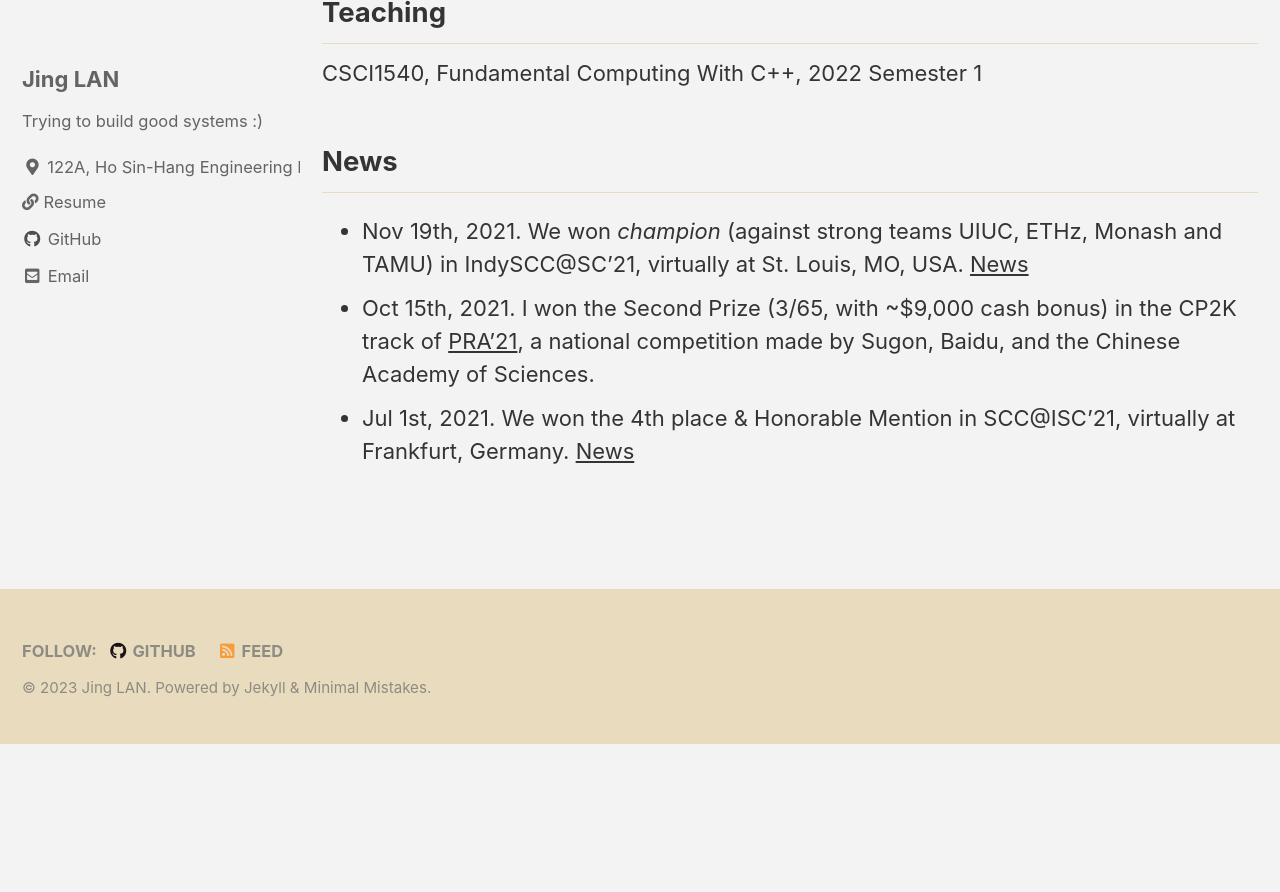
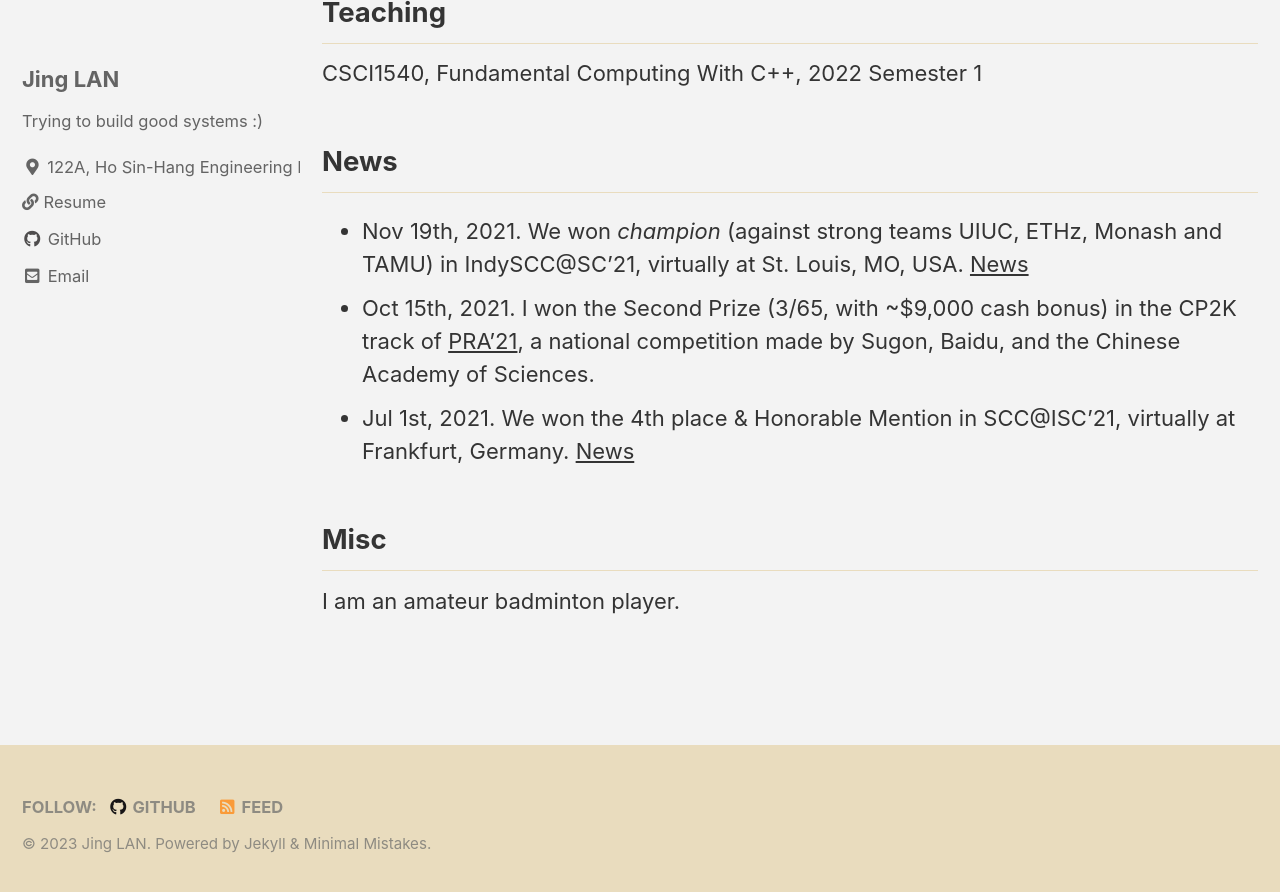
Before and after one commit to Lan-Jing/Lan-Jing.github.io, a Jekyll site: the page built from _pages/home.md, in a window 1280 px wide and 900 px high, scrolled down 842 px. Shown: the top 892 px of the window. Built offline with Jekyll 4.4.1, drawn with Linux system fonts in a browser that asks for light colours; cached includes are drawn as plain includes; before the commit the page ends 1586 px from its top, so only the background shows below that.

Commit message:
[Updates] Update CV and home

```diff
--- a/_config.yml
+++ b/_config.yml
@@ -100,7 +100,7 @@ author:
   email            : "jlan22@cse.cuhk.edu.hk"
   links:
     - label: "Resume"
-      url: "/assets/LAN Jing.pdf"
+      url: "/assets/Jing Lan.pdf"
     - label: "GitHub"
       icon: "fab fa-fw fa-github"
       url: "https://github.com/Lan-Jing"
--- a/_pages/home.md
+++ b/_pages/home.md
@@ -29,3 +29,7 @@ CSCI1540, Fundamental Computing With C++, 2022 Semester 1
 * Nov 19th, 2021. We won *champion* (against strong teams UIUC, ETHz, Monash and TAMU) in IndySCC@SC'21, virtually at St. Louis, MO, USA. [News](https://twitter.com/Supercomputing/status/1461712128180690951)
 * Oct 15th, 2021. I won the Second Prize (3/65, with ~$9,000 cash bonus) in the CP2K track of [PRA'21](https://cas-pra.sugon.com/sugon/index2.html), a national competition made by Sugon, Baidu, and the Chinese Academy of Sciences.
 * Jul 1st, 2021. We won the 4th place & Honorable Mention in SCC@ISC'21, virtually at Frankfurt, Germany. [News](https://www.hpcadvisorycouncil.com/events/student-cluster-competition/index.php)
+
+## Misc
+
+I am an amateur badminton player.
```
Also changed, not shown: 2 other files.
